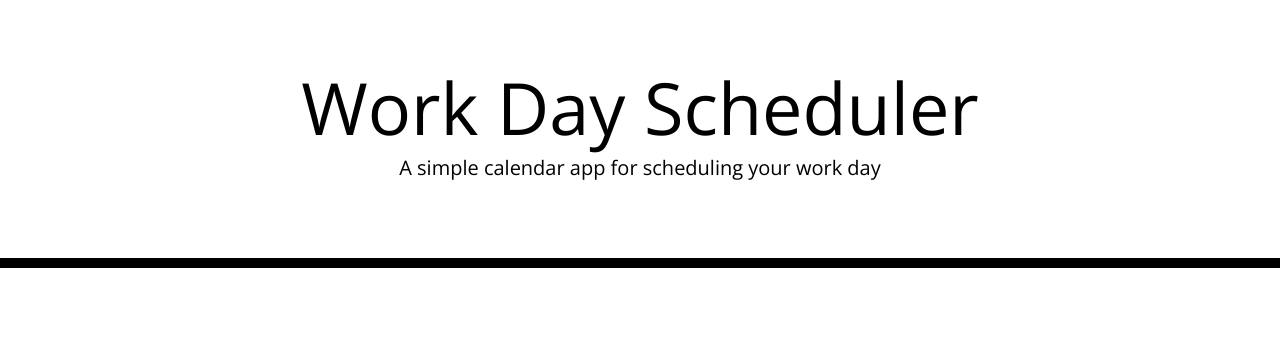
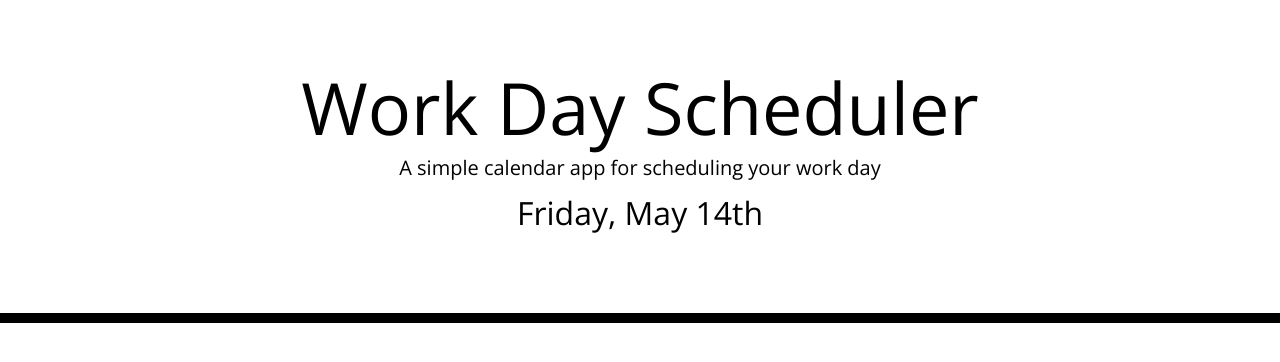
Before and after one commit to EricaBabb/work-day-task, a plain HTML site: page index.html in a window 1280 px wide. Drawn offline with nearby package versions, Linux system fonts and the light colour scheme; files that its build step writes are made by us from their sources.

Commit message:
header displays current date

```diff
--- /dev/null
+++ b/assets/js/script.js
@@ -0,0 +1,11 @@
+var now = moment().format("dddd, MMMM Do");
+
+var currentDayEl = function() {
+    var dateHolderEl = document.querySelector("#currentDay");
+    dateHolderEl.innerHTML = '<h2>'+ now + '</h2>';
+}
+
+
+
+
+currentDayEl();
--- a/index.html
+++ b/index.html
@@ -18,7 +18,7 @@
       href="https://fonts.googleapis.com/css?family=Open+Sans&display=swap"
       rel="stylesheet"
     />
-    <link rel="stylesheet" href="style.css" />
+    <link rel="stylesheet" href="/assets/css/style.css" />
     <title>Work Day Scheduler</title>
   </head>
 
@@ -34,7 +34,6 @@
 
     <script src="https://code.jquery.com/jquery-3.4.1.min.js"></script>
     <script src="https://cdnjs.cloudflare.com/ajax/libs/moment.js/2.24.0/moment.min.js"></script>
+    <script src="assets/js/script.js"></script>
   </body>
 </html>
-
-<!-- comment develop -->
```
Also changed, not shown: 2 other files.
